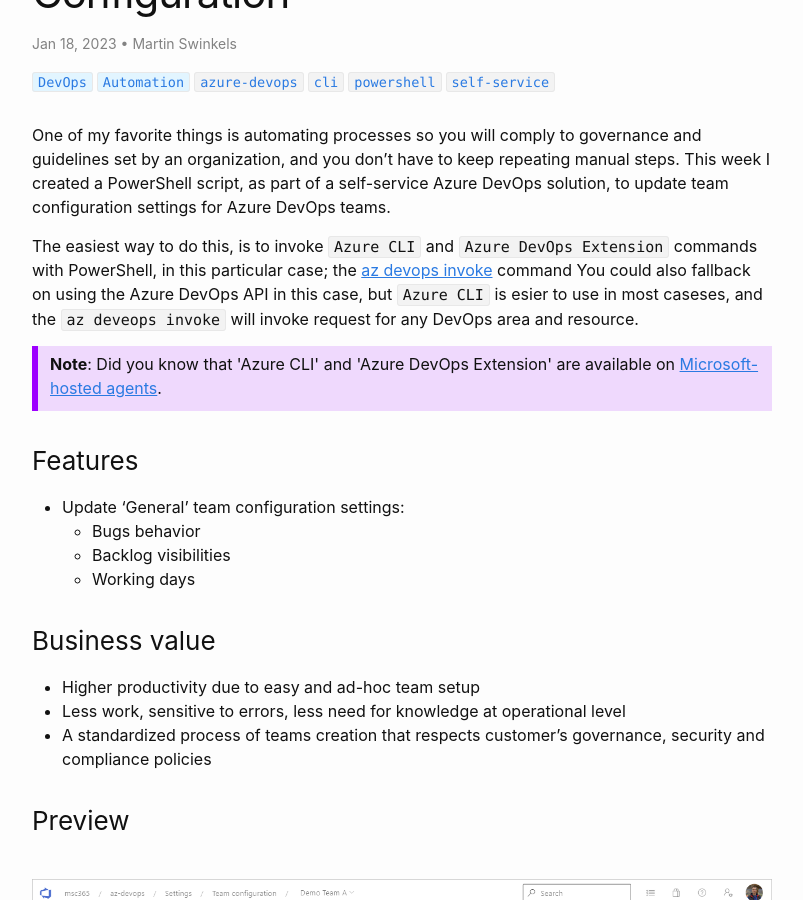
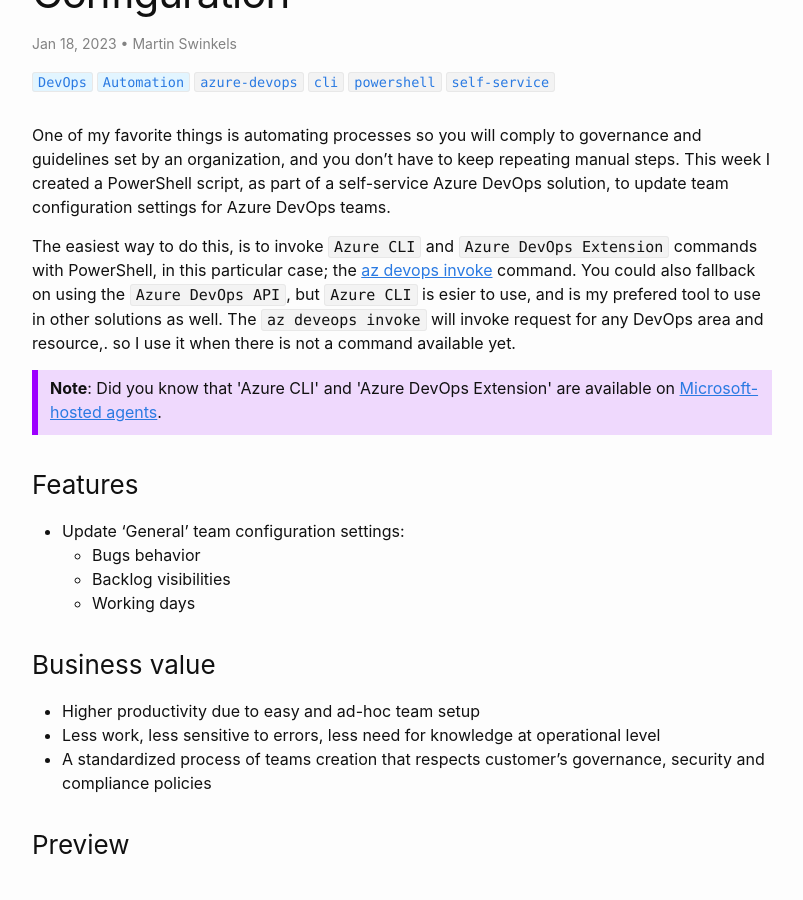
Before and after one commit to msc365/msc365.github.io, a Jekyll site: the page built from _posts/2023-01-18-azure-devops-self-service-team-configuration.md, in a window 1280 px wide and 900 px high, scrolled down 226 px. Shown: the whole window, without its empty margins (238-1041 px from the left). Built offline with Jekyll 4.4.1, drawn with Linux system fonts in a browser that asks for light colours; comment, search, counter and statistics services are not loaded.

Commit message:
Reviewed and improved post content

```diff
--- a/_posts/2023-01-18-azure-devops-self-service-team-configuration.md
+++ b/_posts/2023-01-18-azure-devops-self-service-team-configuration.md
@@ -10,7 +10,7 @@
 
 One of my favorite things is automating processes so you will comply to governance and guidelines set by an organization, and you don't have to keep repeating manual steps. This week I created a PowerShell script, as part of a self-service Azure DevOps solution, to update team configuration settings for Azure DevOps teams.
 
-The easiest way to do this, is to invoke `Azure CLI` and `Azure DevOps Extension` commands with PowerShell, in this particular case; the [az devops invoke](https://learn.microsoft.com/en-us/cli/azure/devops?view=azure-cli-latest#az-devops-invoke) command You could also fallback on using the Azure DevOps API in this case, but `Azure CLI` is esier to use in most caseses, and the `az deveops invoke` will invoke request for any DevOps area and resource.
+The easiest way to do this, is to invoke `Azure CLI` and `Azure DevOps Extension` commands with PowerShell, in this particular case; the [az devops invoke](https://learn.microsoft.com/en-us/cli/azure/devops?view=azure-cli-latest#az-devops-invoke) command. You could also fallback on using the `Azure DevOps API`, but `Azure CLI` is esier to use, and is my prefered tool to use in other solutions as well. The `az deveops invoke` will invoke request for any DevOps area and resource,. so I use it when there is not a command available yet.
 
 <div class="note">
     <p><strong>Note</strong>: Did you know that 'Azure CLI' and 'Azure DevOps Extension' are available on <a href="https://learn.microsoft.com/en-us/azure/devops/pipelines/agents/hosted?view=azure-devops&tabs=yaml#software" target="_blanc">Microsoft-hosted agents</a>.</p>
@@ -26,7 +26,7 @@
 ### Business value
 
 - Higher productivity due to easy and ad-hoc team setup
-- Less work, sensitive to errors, less need for knowledge at operational level
+- Less work, less sensitive to errors, less need for knowledge at operational level
 - A standardized process of teams creation that respects customer's governance, security and compliance policies
 
 ### Preview
```
